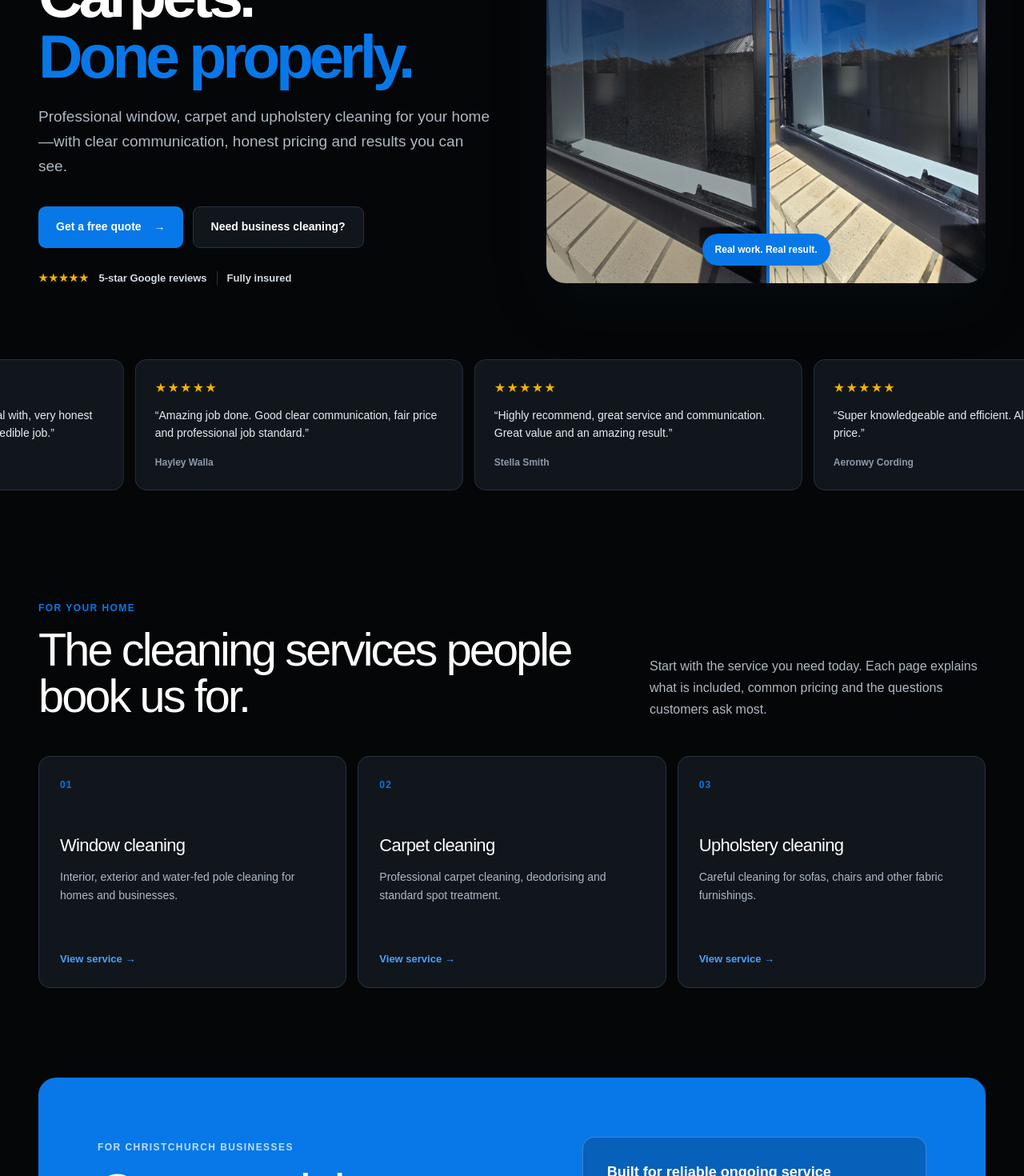
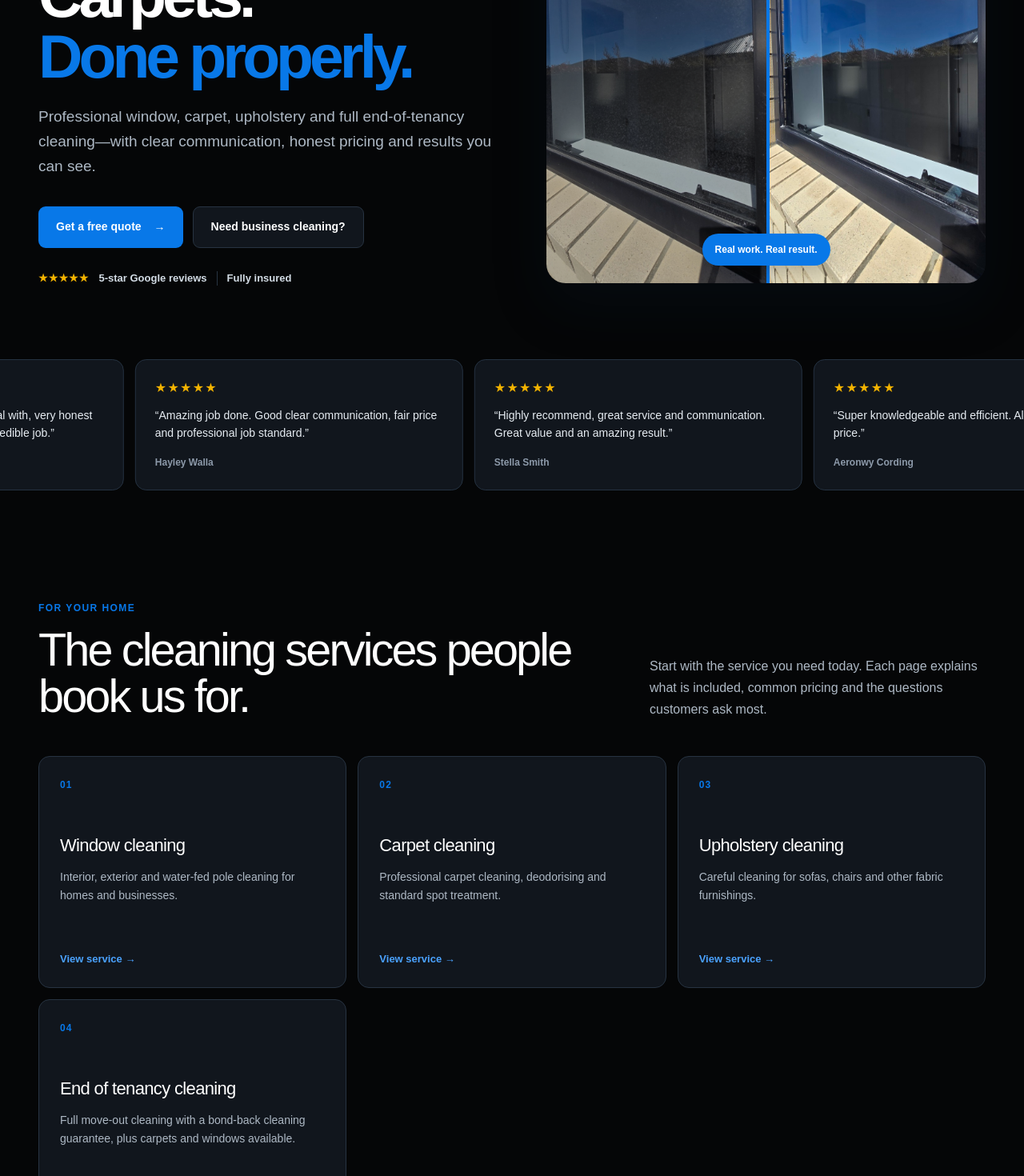
Before and after one commit to Daniel1242145/Syme-Website, a Next.js app: page / in a window 1280 px wide. Shown: the part 300-1770 px from the top of the page at 80% size. Built offline with nearby package versions, Linux system fonts and the light colour scheme.

Commit message:
Add end of tenancy service to homepage

```diff
--- a/app/page.tsx
+++ b/app/page.tsx
@@ -12,6 +12,7 @@ const residentialServices = [
   ["01", "Window cleaning", "Interior, exterior and water-fed pole cleaning for homes and businesses.", "/services/window-cleaning"],
   ["02", "Carpet cleaning", "Professional carpet cleaning, deodorising and standard spot treatment.", "/services/carpet-cleaning"],
   ["03", "Upholstery cleaning", "Careful cleaning for sofas, chairs and other fabric furnishings.", "/services/upholstery-cleaning"],
+  ["04", "End of tenancy cleaning", "Full move-out cleaning with a bond-back cleaning guarantee, plus carpets and windows available.", "/end-of-tenancy-cleaning"],
 ];
 
 const faqs = [
@@ -36,7 +37,7 @@ export default function Home() {
         <div className="hero-copy">
           <div className="eyebrow"><span className="status-dot" /> Residential cleaning across Christchurch</div>
           <h1>Windows. Carpets.<br /><span>Done properly.</span></h1>
-          <p>Professional window, carpet and upholstery cleaning for your home—with clear communication, honest pricing and results you can see.</p>
+          <p>Professional window, carpet, upholstery and full end-of-tenancy cleaning—with clear communication, honest pricing and results you can see.</p>
           <div className="hero-actions">
             <a className="button button-primary" href="#quote">Get a free quote <span aria-hidden="true">→</span></a>
             <a className="button button-quiet" href="#business">Need business cleaning?</a>
```
